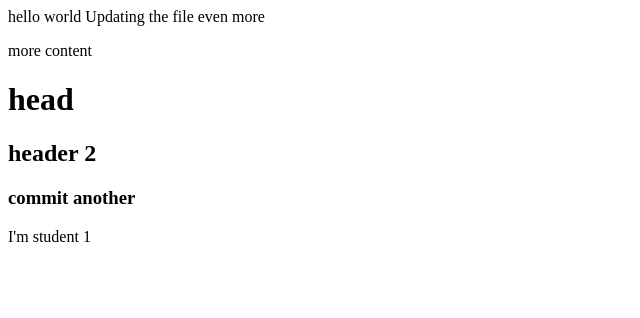
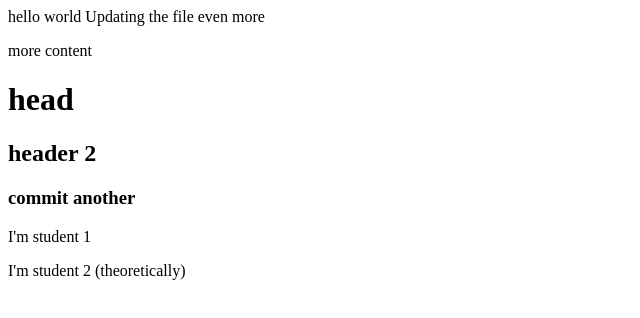
Before and after one commit to bboeder/gitintro, a plain HTML site: page index.html in a window 1280 px wide. Shown: the whole page, without its empty margins (0-640 px from the left). Drawn offline with Linux system fonts and the light colour scheme.

Commit message:
(this would be 2nd student)

```diff
--- a/index.html
+++ b/index.html
@@ -12,5 +12,6 @@
     <h2>header 2</h2>
     <h3>commit another</h3>
     <p>I'm student 1</p>
+    <p>I'm student 2 (theoretically)</p>
   </body>
 </html>
```
